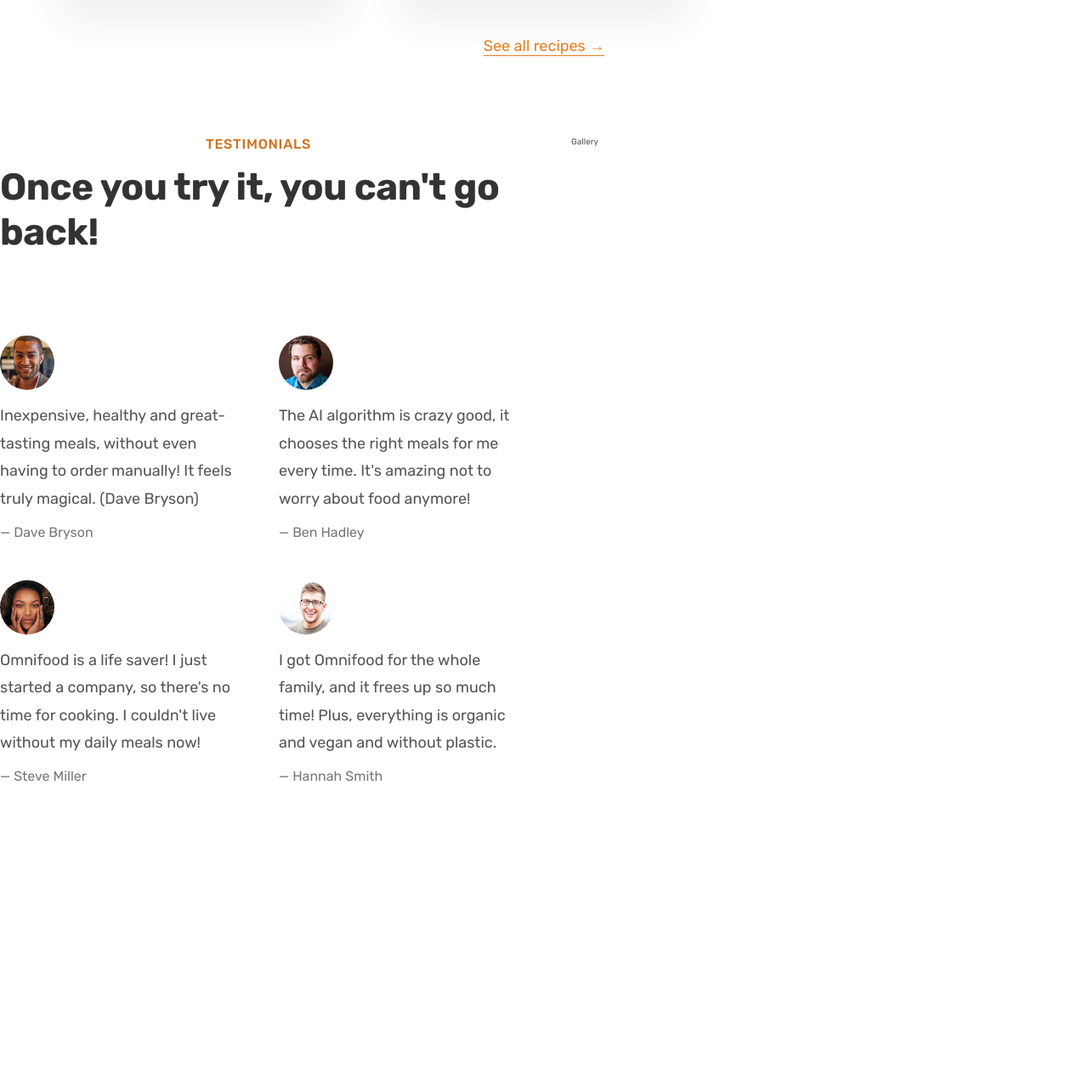
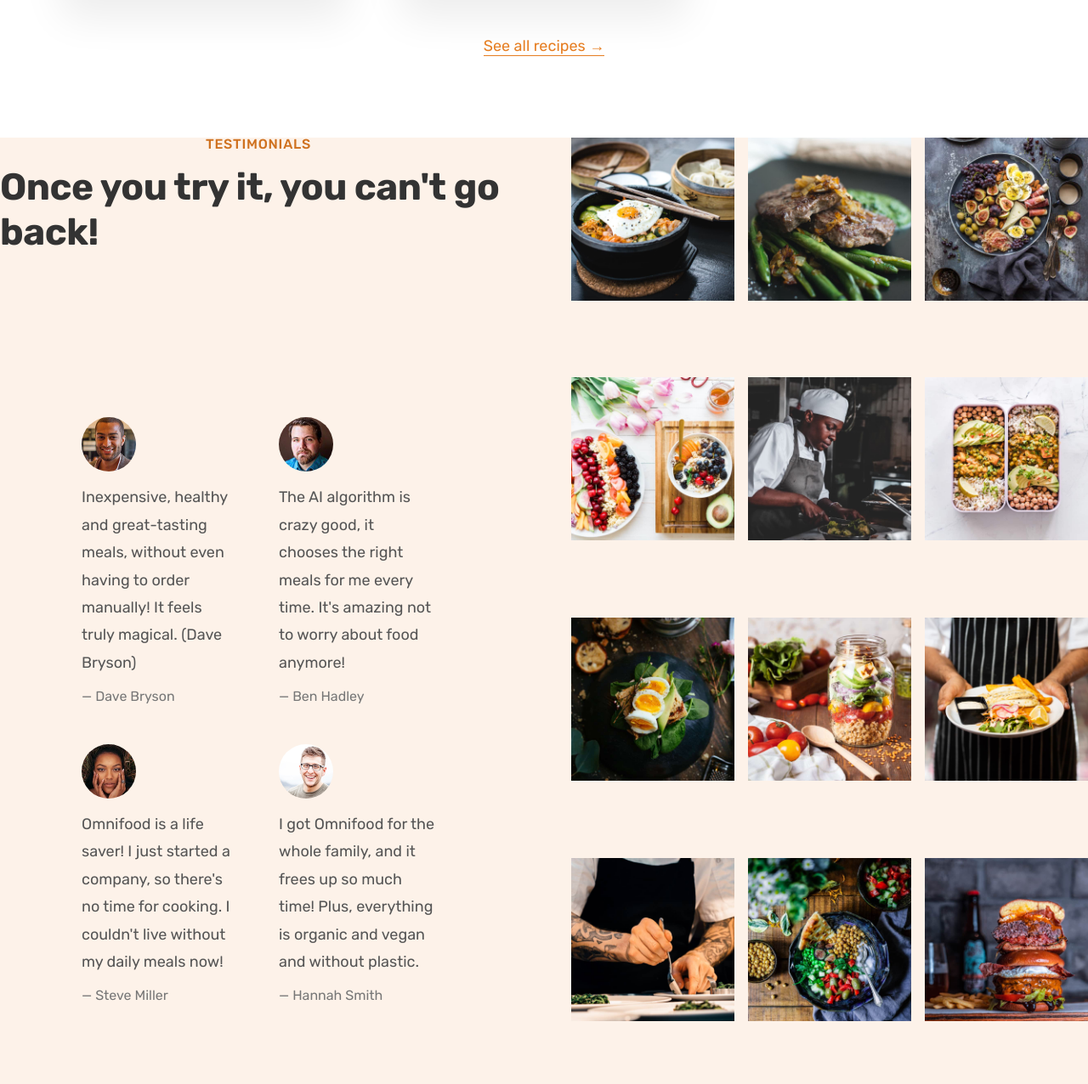
Before and after one commit to Mehrnaz-hmt/Healthy-Food, a plain HTML site: page index.html in a window 1280 px wide. Shown: the part 3390-4666 px from the top of the page at 85% size. Before the commit the page ends 4313 px from the top, so only its background shows below. Drawn offline with Linux system fonts and the light colour scheme.

Commit message:
Building the testimonials section part 2- pending...

```diff
--- a/CSS/style.css
+++ b/CSS/style.css
@@ -314,11 +314,14 @@ gap: 1.6rem;
 /* ************************* */
 /* SECTION TESTIMONIALS  */
 /* ************************* */
-
+.section-testimonials {
+    background-color: #fdf2e9;
+}
 .testimonials {
 display: grid;
 grid-template-columns:repeat(2,1fr) ;
 gap: 4.8rem;
+padding: 9.6rem;
 }
 
 .testimonials img {
@@ -337,3 +340,18 @@ margin-bottom:1.6rem ;
 font-size: 1.6rem;
 color: #777;
 }
+
+ .gallery {
+display: grid;
+grid-template-columns: repeat(3,1fr);
+gap: 1.6rem;
+}
+
+.gallery-item img {
+    display: block;
+}
+
+.gallery-item img{
+  display: block;
+  width: 100%;
+}
--- a/index.html
+++ b/index.html
@@ -356,9 +356,7 @@
       <section class="section-testimonials grid grid--2-cols">
         <div class="testimonial-container">
           <span class="subheading">Testimonials</span>
-          <h2 class="heading-secondary">
-            Once you try it, you can't go back!
-          </h2>
+          <h2 class="heading-secondary">Once you try it, you can't go back!</h2>
 
           <div class="testimonials grid">
             <figure class="testimonial">
@@ -410,7 +408,82 @@
             </figure>
           </div>
         </div>
-        <div class="gallery">Gallery</div>
+        <div class="gallery ">
+          <!-- The best container for imgages is figure element -->
+          <figure class="gallery-item">
+            <img
+              src="img/gallery/gallery-1.jpg"
+              alt="Photo of beautifully arranged food"
+            />
+            <!-- <figcaption>caption</figcaption> to write/ a caption for img ,we should use this tag inside of the element of figure not outside! -->
+          </figure>
+          <figure class="gallery-item">
+            <img
+              src="img/gallery/gallery-2.jpg"
+              alt="Photo of beautifully arranged food"
+            />
+          </figure>
+          <figure class="gallery-item">
+            <img
+              src="img/gallery/gallery-3.jpg"
+              alt="Photo of beautifully arranged food"
+            />
+          </figure>
+          <figure class="gallery-item">
+            <img
+              src="img/gallery/gallery-4.jpg"
+              alt="Photo of beautifully arranged food"
+            />
+          </figure>
+          <figure class="gallery-item">
+            <img
+              src="img/gallery/gallery-5.jpg"
+              alt="Photo of beautifully arranged food"
+            />
+          </figure>
+          <figure class="gallery-item">
+            <img
+              src="img/gallery/gallery-6.jpg"
+              alt="Photo of beautifully arranged food"
+            />
+          </figure>
+          <figure class="gallery-item">
+            <img
+              src="img/gallery/gallery-7.jpg"
+              alt="Photo of beautifully arranged food"
+            />
+          </figure>
+          <figure class="gallery-item">
+            <img
+              src="img/gallery/gallery-8.jpg"
+              alt="Photo of beautifully arranged food"
+            />
+          </figure>
+          <figure class="gallery-item">
+            <img
+              src="img/gallery/gallery-9.jpg"
+              alt="Photo of beautifully arranged food"
+            />
+          </figure>
+          <figure class="gallery-item">
+            <img
+              src="img/gallery/gallery-10.jpg"
+              alt="Photo of beautifully arranged food"
+            />
+          </figure>
+          <figure class="gallery-item">
+            <img
+              src="img/gallery/gallery-11.jpg"
+              alt="Photo of beautifully arranged food"
+            />
+          </figure>
+          <figure class="gallery-item">
+            <img
+              src="img/gallery/gallery-12.jpg"
+              alt="Photo of beautifully arranged food"
+            />
+          </figure>
+        </div>
       </section>
     </main>
   </body>
```
